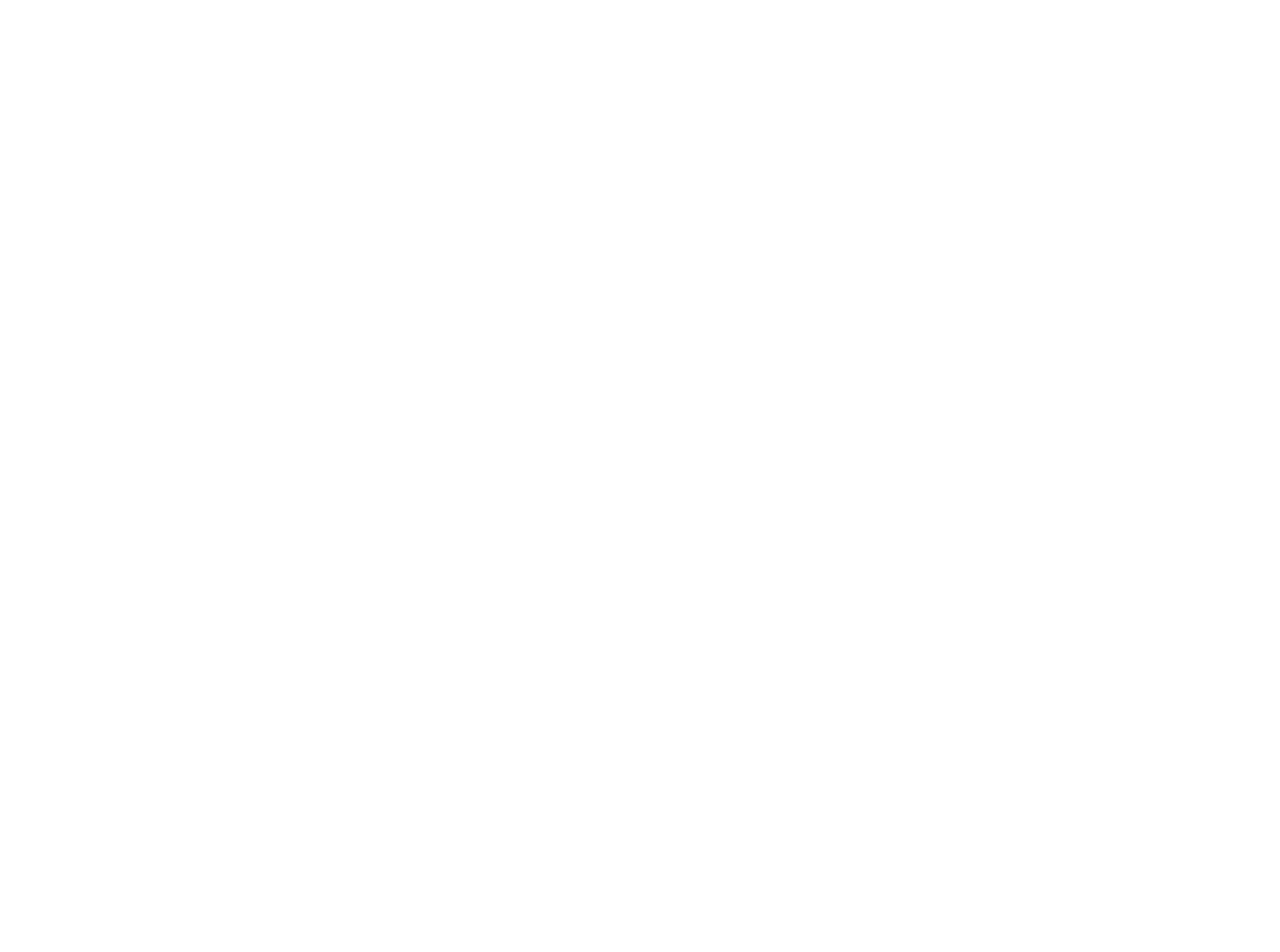
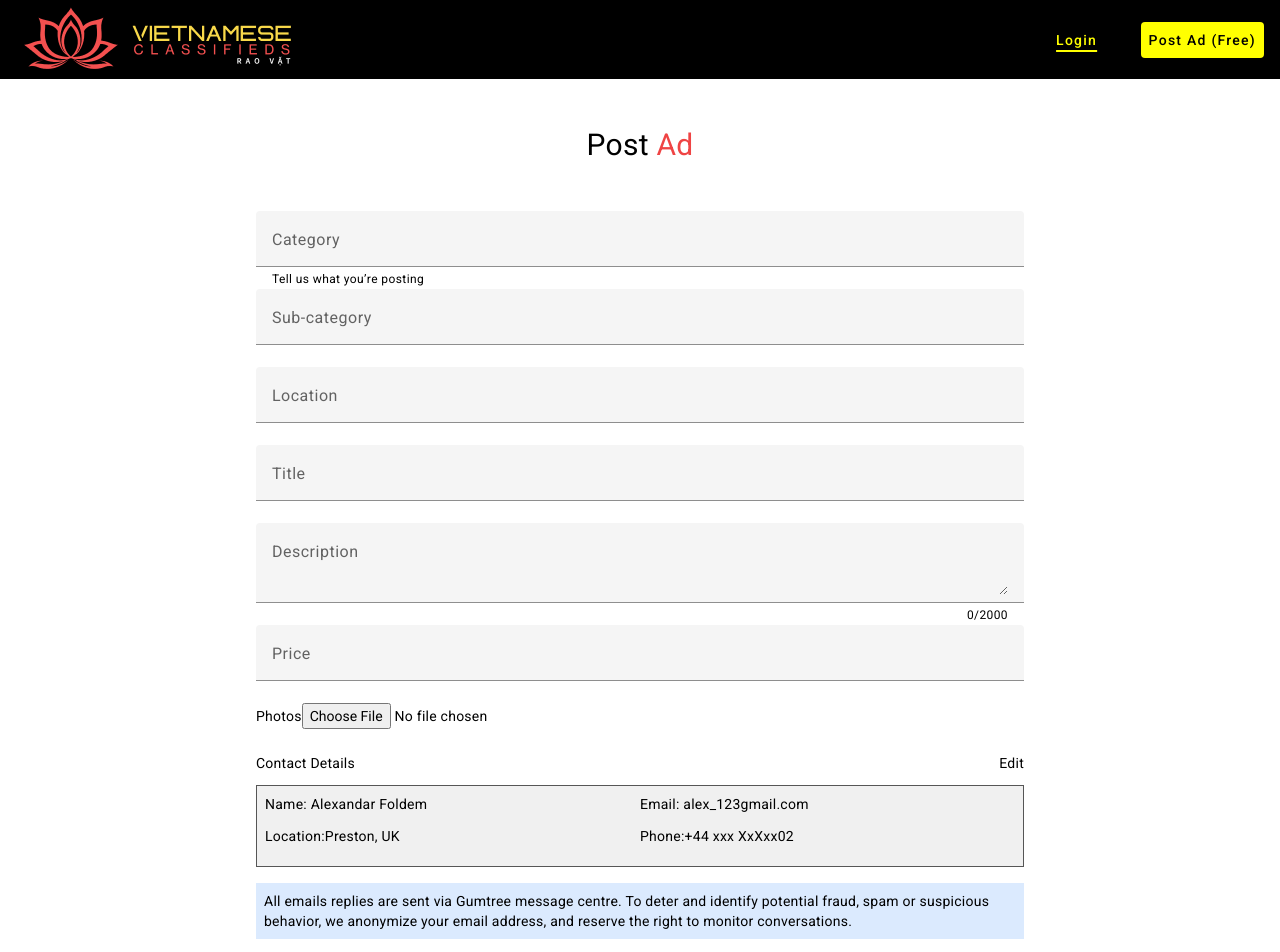
Before and after one commit to sampath-kumaramd/VN-classified, an Angular app: page /post-ad in a window 1280 px wide. Before the commit this address led to /. Shown: the top 952 px of the page. Before the commit the page ends 800 px from the top, so only its background shows below. Built offline with nearby package versions, Linux system fonts and the light colour scheme.

Commit message:
create post ad page

```diff
--- a/src/app/app-routing.module.ts
+++ b/src/app/app-routing.module.ts
@@ -2,11 +2,14 @@
 import { RouterModule, Routes } from '@angular/router';
 import { HomePageComponent } from './components/pages/home-page/home-page.component';
 import { LoginComponent } from './components/pages/login/login.component';
+import { PostAdComponent } from './components/pages/post-ad/post-ad.component';
 
 const routes: Routes = [
   {path: '', redirectTo: '/home', pathMatch: 'full'},
   {path:'login', component:LoginComponent},
   {path:'home', component: HomePageComponent},
+  {path:'post-ad', component: PostAdComponent},
+  {path:'**', redirectTo: '/home'}
 ];
 
 @NgModule({
--- a/src/app/app.module.ts
+++ b/src/app/app.module.ts
@@ -20,6 +20,7 @@
 import { HomePageComponent } from './components/pages/home-page/home-page.component';
 import { HomePageCardComponent } from './components/pages/home-page/home-page-card/home-page-card.component';
 import { LoginComponent } from './components/pages/login/login.component';
+import { PostAdComponent } from './components/pages/post-ad/post-ad.component';
 
 @NgModule({
   declarations: [
@@ -29,6 +30,7 @@
     HomePageComponent,
     HomePageCardComponent,
     LoginComponent,
+    PostAdComponent,
   ],
   imports: [
     BrowserModule,
--- /dev/null
+++ b/src/app/components/pages/post-ad/post-ad.component.html
@@ -0,0 +1,103 @@
+<app-header></app-header>
+
+<div class="text-center text-3xl mt-12 mb-12">
+  Post <span class="text-red-500"> Ad</span>
+</div>
+<form [formGroup]="postAdForm" class="form">
+  <mat-form-field>
+    <mat-label>Category</mat-label>
+    <input
+      matInput
+      id="category"
+      formControlName="category"
+      placeholder="e.g automotive, tickets, jobs"
+    />
+    <mat-hint>Tell us what you’re posting</mat-hint>
+  </mat-form-field>
+
+  <mat-form-field>
+    <mat-label>Sub-category</mat-label>
+    <input
+      matInput
+      id="subCategory"
+      formControlName="subCategory"
+      placeholder="e.g classic car, SUVs, Truck"
+    />
+  </mat-form-field>
+
+  <mat-form-field>
+    <mat-label>Location</mat-label>
+    <input
+      matInput
+      id="location"
+      formControlName="location"
+      placeholder="e.g NY, UK, USA"
+    />
+  </mat-form-field>
+
+  <mat-form-field>
+    <mat-label>Title</mat-label>
+    <input
+      matInput
+      id="title"
+      formControlName="title"
+      placeholder="e.g Classic car available in ..."
+    />
+  </mat-form-field>
+
+  <mat-form-field>
+    <mat-label>Description</mat-label>
+    <textarea
+      matInput
+      id="description"
+      formControlName="description"
+      placeholder="Write your description here"
+      (keyup)="updateWordCount($event)"
+    ></textarea>
+    <mat-hint align="end">{{ wordCount }}/2000</mat-hint>
+  </mat-form-field>
+
+  <mat-form-field>
+    <mat-label>Price</mat-label>
+    <input matInput id="price" formControlName="price" placeholder="$$" />
+  </mat-form-field>
+
+  <div>
+    <label for="photos">Photos</label>
+    <input type="file" id="photos" formControlName="photos" />
+  </div>
+
+  <div>
+    <div class="mt-6 flex justify-between">
+      <p>Contact Details</p>
+      <p>Edit</p>
+    </div>
+    <div class="user-data">
+      <div>
+        <p>Name: {{ userData.name }}</p>
+        <p>Location:{{ userData.location }}</p>
+      </div>
+      <div>
+        <p>Email:{{ userData.email }}</p>
+        <p>Phone:{{ userData.phone }}</p>
+      </div>
+    </div>
+    <div class="text-left p-2 bg-blue-100 mt-4">
+      All emails replies are sent via Gumtree message centre. To deter and
+      identify potential fraud, spam or suspicious behavior, we anonymize your
+      email address, and reserve the right to monitor conversations.
+    </div>
+
+    <div class="text-left p-2 mt-4">
+      By selecting Post My Ad you agree you've read and accepted our Terms of
+      Use and Posting Rules. Please see our Privacy Notice for information
+      regarding the processing of your data.
+    </div>
+  </div>
+
+  <button mat-raised-button type="submit" [disabled]="!postAdForm.valid" color="primary" class="mt-16 mb-16">
+    Post Ad
+  </button>
+</form>
+
+<app-footer></app-footer>
--- /dev/null
+++ b/src/app/components/pages/post-ad/post-ad.component.scss
@@ -0,0 +1,17 @@
+.form {
+  display: flex;
+  flex-direction: column;
+  width: 60vw;
+  margin-inline: auto;
+  margin-top: 3vh;
+  padding-bottom: 11vh;
+}
+
+.user-data {
+  display: grid;
+  grid-template-columns: 1fr 1fr;
+  background-color: #f0f0f0;
+  padding: 1vh;
+  align-items: center;
+  border: #565656 1px solid;
+}
--- /dev/null
+++ b/src/app/components/pages/post-ad/post-ad.component.ts
@@ -0,0 +1,37 @@
+import { Component, OnInit } from '@angular/core';
+import { FormBuilder, FormGroup, Validators } from '@angular/forms';
+
+@Component({
+  selector: 'app-post-ad',
+  templateUrl: './post-ad.component.html',
+  styleUrls: ['./post-ad.component.scss'],
+})
+export class PostAdComponent implements OnInit {
+  postAdForm!: FormGroup;
+  wordCount = 0;
+
+  userData = {
+    name: 'Alexandar Foldem',
+    email: ' alex_123gmail.com',
+    location: 'Preston, UK',
+    phone: '+44 xxx XxXxx02',
+  };
+
+  constructor(private formBuilder: FormBuilder) {}
+
+  ngOnInit(): void {
+    this.postAdForm = this.formBuilder.group({
+      category: [''],
+      subCategory: [''],
+      location: [''],
+      title: [''],
+      description: ['', [Validators.maxLength(2000)]],
+      price: [''],
+      photos: [''],
+    });
+  }
+
+  updateWordCount(event: any): void {
+    this.wordCount = event.target.value.split(' ').length;
+  }
+}
--- a/src/app/components/shared/header/header.component.html
+++ b/src/app/components/shared/header/header.component.html
@@ -1,11 +1,11 @@
-<section class="bg-black h-22">
+<section class="bg-black h-22 px-4">
     <div class="flex justify-between items-center">
       <a href="/home">
         <img src="assets/img/logo.png" alt="logo" />
       </a>
       <div class="flex space-x-8 items-center">
         <a mat-button class="link-button" style="color:yellow" href="/login" >Login</a>
-        <button mat-button class="post-ad-button">Post Ad (Free)</button>
+        <button mat-button class="post-ad-button" routerLink="/post-ad">Post Ad (Free)</button>
       </div>
     </div>
   </section>
```
Also changed, not shown: 1 other file (tests, documents, lock files or other folders).
